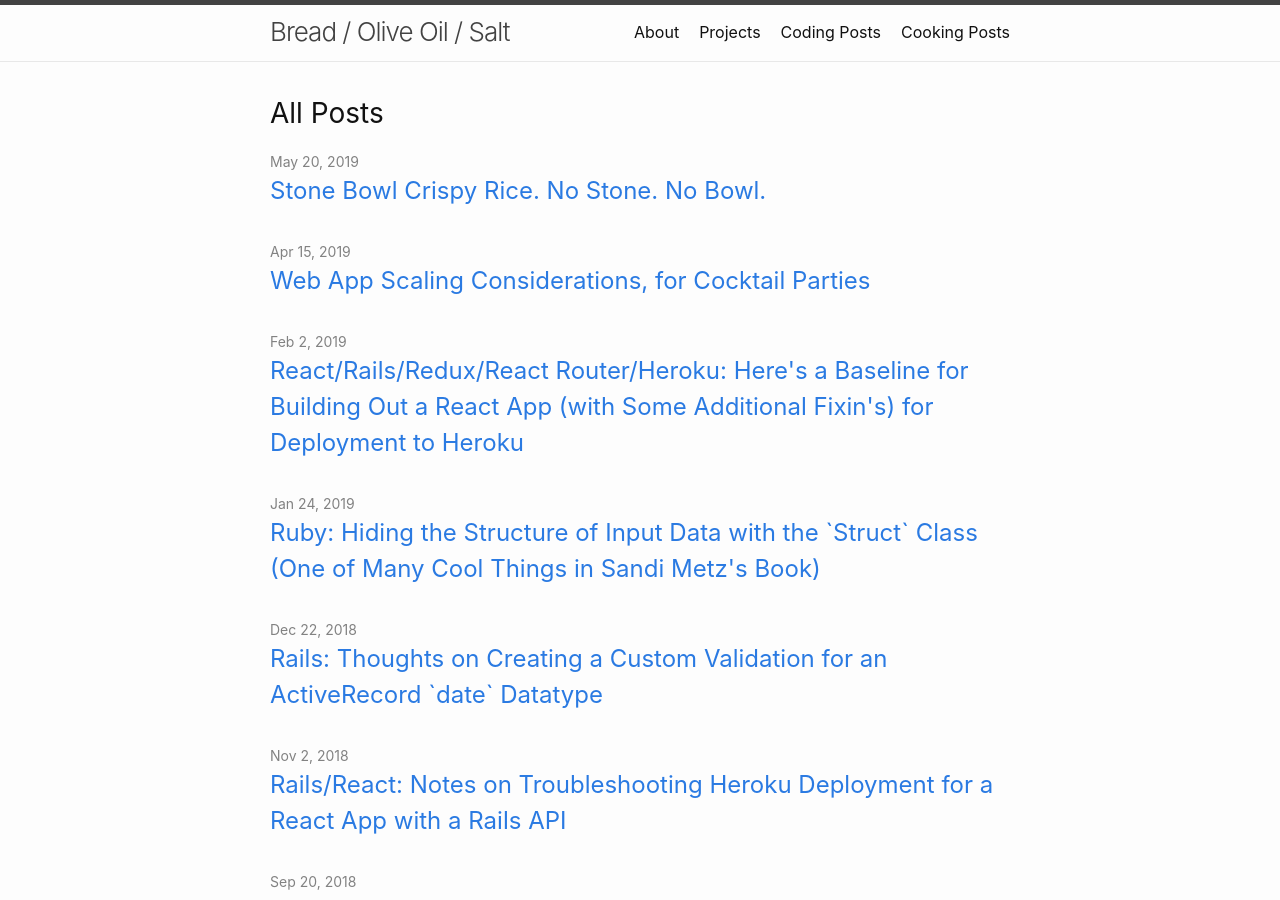
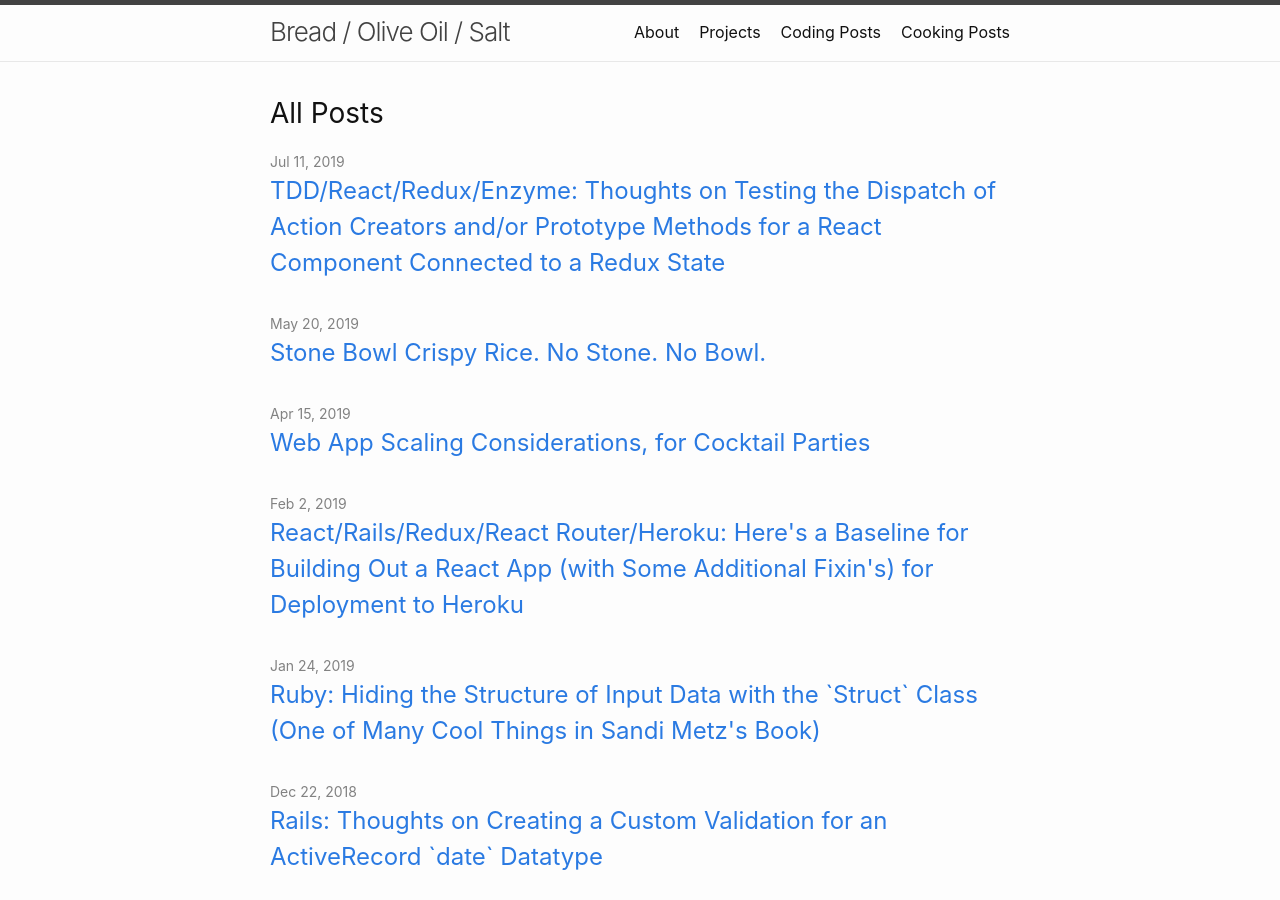
Before and after one commit to breadoliveoilsalt/breadoliveoilsalt.github.io, a Jekyll site: the page built from index.md, in a window 1280 px wide and 900 px high. Built offline with Jekyll 4.4.1, drawn with Linux system fonts in a browser that asks for light colours; part of the change alters nothing that is shown.

Commit message:
Add blog post on TDD and Redux

````diff
--- a/_config.yml
+++ b/_config.yml
@@ -44,6 +44,9 @@ exclude: [scraps]
 # Google Analytics
 google_analytics: UA-128952291-1
 
+# Show drafts of future posts:
+future: true
+
 #
 # Exclude from processing.
 # The following items will not be processed, by default. Create a custom list
--- /dev/null
+++ b/_posts/2019-07-11-testing-redux-connected-components.markdown
@@ -0,0 +1,414 @@
+---
+layout: post
+title:  "TDD/React/Redux/Enzyme: Thoughts on Testing the Dispatch of Action Creators and/or Prototype Methods for a React Component Connected to a Redux State"
+date:   2019-07-11 12:00:00 -0400
+categories: coding
+---
+
+One of my recent projects is [Birch](https://www.breadoliveoilsalt.com/projects/#birch), a web app to search for books.  It was built primarily using React, it has a Redux-managed state, and its search functionality is powered by the Google Books API.
+
+A major goal of mine while working on this project was to write a suite of tests for the app, taking a unit-testing approach.  I made many mistakes along the way, but I learned a ton.  One of the biggest practical and philosophical issues I wrestled with was how to test the functionality a React [container component](https://redux.js.org/basics/usage-with-react#presentational-and-container-components) that is connected to a Redux state via `#mapStateToProps` and `#mapDispatchToProps`.
+
+-------------------------------------------------------------------------
+<p />
+**In particular, imagine that the component has:**
+
+**(a) props that dispatch action creators thanks to `#mapDispatchToProps`, and**
+
+**(b) [prototype methods](https://developer.mozilla.org/en-US/docs/Web/JavaScript/Reference/Classes#Prototype_methods) that handle calling these props.**
+
+**How do you test these situations?  And if you're using [Enzyme](https://airbnb.io/enzyme/) for testing, when do you use `#shallow` instead of `#mount`?**
+<p />
+-------------------------------------------------------------------------
+<p />
+There are so many great articles out there on testing with Redux (see, for example, [here](https://redux.js.org/recipes/writing-tests), [here](https://scotch.io/tutorials/testing-react-and-redux-apps-with-jest), and [here](https://hacks.mozilla.org/2018/04/testing-strategies-for-react-and-redux/)).  But I often found myself wishing that  I had a super simple example to stare at. I hope this post serves that purpose for others who might be in the same boat.  It assumes the reader has a bare-bones familiarity with (1) [Enzyme](https://airbnb.io/enzyme/) to test React components, in conjunction with the [Chai](https://www.chaijs.com/) assertion library, (2) [redux-mock-store](https://github.com/dmitry-zaets/redux-mock-store) for testing whether actions are being passed successfully to the Redux store, and (3) [Sinon](https://sinonjs.org/) for using function spies and stubs.
+
+**Also, please note that this post does not discuss other functionality that you may want to test. This post only explores (a) and (b) above and suggests one way of getting the tests to work.**
+
+**The complete code for the examples below can be found [here](https://github.com/breadoliveoilsalt/blog-post-sample-code-190711).**
+
+Let's start with our super simple example.  Imagine we have an `<App>` component does only two things: it displays a Loader, or it displays an Info Page.  Which one is displayed depends on our state, specifically whether `state.loaderRunning` is true or false.  To toggle between the two displays, there two links: "Click to Start Loader" or "Click to Stop Loader and See Info Page," which change `state.loaderRunning` to true or false, respectively.
+
+![](/assets/images/2019-07-11-testing-redux-connected-components/loader.png){:class="medium border centered"}
+<p/>
+![](/assets/images/2019-07-11-testing-redux-connected-components/infopage.png){:class="medium border centered"}
+
+Here's our reducer, showing our super simple state:
+
+{% highlight javascript linenos %}
+// rootReducer.js
+
+function rootReducer(state = {loaderRunning: false}, action) {
+  switch(action.type) {
+    case 'START_LOADER':
+      return Object.assign({}, state, {loaderRunning: true})
+    case 'STOP_LOADER':
+      return Object.assign({}, state, {loaderRunning: false})
+    default:
+      return state
+  }
+}
+
+export default rootReducer
+{% endhighlight %}
+
+Here are our action creators, which we dispatch to the reducer to change the state:
+
+{% highlight javascript linenos %}
+// actionCreators.js
+
+export function startLoader() {
+  return {type: 'START_LOADER'}
+}
+
+export function stopLoader() {
+  return {type: 'STOP_LOADER'}
+}
+{% endhighlight %}
+
+And here's our `<App>` component.  Please note that we're importing a `<Loader>` component and an `<InfoPage>` component to render along with `<App>`, but their code is omitted for the sake of brevity.  We'll have to use our imaginations instead.
+
+{% highlight javascript linenos %}
+// App.js
+
+import React, { Component } from 'react'
+import { connect } from 'react-redux'
+
+import { startLoader, stopLoader } from './actionCreators'
+import Loader from './components_presentational/Loader'
+import InfoPage from './components_presentational/InfoPage'
+
+class App extends Component {
+
+  constructor(props) {
+    super(props)
+    this.handleLoaderStart = this.handleLoaderStart.bind(this)
+    this.handleLoaderStop = this.handleLoaderStop.bind(this)
+  }
+
+  handleLoaderStart(event) {
+    event.preventDefault()
+    this.props.dispatchStartLoader()
+  }
+
+  handleLoaderStop(event) {
+    event.preventDefault()
+    this.props.dispatchStopLoader()
+  }
+
+  render() {
+    if (this.props.loaderRunning) {
+      return (
+        <div>
+          <Loader />
+          <a href="" onClick={this.handleLoaderStop}> Click to Stop Loader and See Info Page </a>
+        </div>
+      )
+    } else if (!this.props.loaderRunning) {
+      return (
+        <div>
+          <InfoPage />
+          <a href="" onClick={this.handleLoaderStart}> Click to Start Loader </a>
+        </div>
+      )
+    }
+  }
+
+}
+
+const mapStateToProps = (state) => {
+  return {
+    loaderRunning: state.loaderRunning
+  }
+}
+
+const mapDispatchToProps = (dispatch) => {
+  return {
+    dispatchStartLoader: () => dispatch(startLoader()),
+    dispatchStopLoader: () => dispatch(stopLoader())
+  }
+}
+
+export default connect(mapStateToProps, mapDispatchToProps)(App)
+{% endhighlight %}
+
+And of course, because `<App>` is connected to the Redux store via `#mapStateToProps` and `#mapDispatchToProps`, `<App>` has to be wrapped in a Redux `<Provider>`.  So here's what our `index.js` looks like to handle this:
+
+{% highlight javascript linenos %}
+// index.js
+
+import React from 'react'
+import ReactDOM from 'react-dom'
+import './index.css'
+import { createStore } from 'redux'
+import { Provider } from 'react-redux'
+import App from './App'
+import * as serviceWorker from './serviceWorker'
+
+import rootReducer from './rootReducer'
+
+const store = createStore(rootReducer, window.__REDUX_DEVTOOLS_EXTENSION__ && window.__REDUX_DEVTOOLS_EXTENSION__())
+
+ReactDOM.render(
+  <Provider store={store}>
+    <App />
+  </Provider>,
+  document.getElementById('root'))
+
+serviceWorker.unregister()
+{% endhighlight %}
+
+(On line 13 above, the second, complicated argument for `#createStore`, after `rootReducer`, allows us access to the fantastic [Redux DevTools](https://github.com/reduxjs/redux-devtools) browser extension.)
+
+-------------------------------------------------------------------------
+<p />
+Now, regarding tests for `<App>`, here are a few things we can think about:
+
+**(a) How can we test that `#this.props.dispatchStartLoader` and `#this.props.dispatchStopLoader` actually dispatch the `#startLoader` and `#stopLoader` action creators to our Redux store (respectively)?**
+
+**(b) How can we test that the prototype methods `#handleLoaderStart` and `#handleLoaderStop` call `#this.props.dispatchStartLoader` and `#this.props.dispatchStopLoader` (respectively)?**
+
+If we can nail down tests for these, we have a good chunk of `<App>`'s functionality covered. Let's tackle (a) first.
+
+-------------------------------------------------------------------------
+<p />
+
+<p class="text-centered bold underlined"> Part 1: How can we test that <code>#this.props.dispatchStartLoader</code> and <code>#this.props.dispatchStopLoader</code> actually dispatch the <code>#startLoader</code> and <code>#stopLoader</code> action creators to our Redux store (respectively)?</p>
+
+Here's what I learned:
+
+1. Because we are testing functions connected to the Redux store (via `#mapDispatchToProps`), our tests need to render a component that is connected to a store.  **To accomplish this, we need to rely on Enzyme's full rendering capabilities via `#mount`, instead of shallow rendering with Enzyme's `#shallow` method.**  With `<App>` as it is above, particular with us exporting a Redux-connected component (`App.js`, line 61), our tests will throw an error if we try to `#shallow` render `<App>`. Using `#mount` in this case seems to be a necessary evil, as many advocate favoring `#shallow` whenever you can (see [here](https://hacks.mozilla.org/2018/04/testing-strategies-for-react-and-redux/), for example).
+
+2. Unfortunately, using `#mount` to render `<App>` is not enough by itself.  **We need to wrap `<App>` in a `<Provider>` with a store passed in as a prop.** For example, if we try to render `<App>` this way in our Enzyme test...
+
+```javascript
+const wrapper = mount(<App />)
+```
+
+...we'll get an error with this helpful message:
+
+```
+Invariant Violation: Could not find "store" in the context of "Connect(App)".
+Either wrap the root component in a <Provider>, or pass a custom React context
+provider to <Provider> and the corresponding React context consumer to
+Connect(App) in connect options.
+```
+
+The Redux folks' helpful discussion [here](https://redux.js.org/recipes/writing-tests#connected-components) explains what is going on behind the error. But to keep thing simple for now, let's take the error message at its face and wrap `<App>` in a `<Provider>`, just as we did in `index.js` above. For this wrapping to be successful, though, we'll need to pass the `<Provider>` wrapper a `store` prop. And because we want to test which action creators are dispatched to the store, we'll need a handy tool like [redux-mock-store](https://github.com/dmitry-zaets/redux-mock-store) to mock a store for us.  By mocking a store with redux-mock-store and calling `#getActions` on the mock store object, we can see which actions (or action creators) were dispatched to the store.
+
+With this in mind, we have enough to *begin* to flush out our `#mount` of `<App>`.  Here's what our file might start look like.  This does not results in any errors being thrown:
+
+{% highlight javascript linenos %}
+// App.test.js
+
+import React from 'react'
+import { Provider } from 'react-redux'
+
+import { expect } from 'chai'
+import configureMockStore from 'redux-mock-store'
+
+import Enzyme, { shallow, mount } from 'enzyme'
+import Adapter from 'enzyme-adapter-react-16'
+Enzyme.configure({ adapter: new Adapter() })
+
+import App from '../App'
+import { startLoader, stopLoader } from '../actionCreators'
+
+const mockStore = configureMockStore()
+const mockState = {}
+
+describe("<App />", function() {
+  describe("#this.props.dispatchStartLoader", function() {
+
+    it("dispatches the #startLoader action creator to the Redux store", function() {
+
+      // incomplete test; just illustrating set up for wrapper
+      let store = mockStore(mockState)
+
+      const wrapper = mount(
+        <Provider store={store}>
+          <App />
+        </ Provider>
+        )
+
+    })
+  })
+})
+{% endhighlight %}
+
+But, we still need to do one more thing before we can write a test...
+
+
+{:start="3"}
+3. Because we have wrapped `<App>` in `<Provider>`, our `wrapper` object created by `#mount` is not actually what we want to test. `<App>` is now a child buried in the `wrapper` object.  **The punchline is to get at what we want, our `App.js` file has to export both an `<App>` connected to the Redux store and an `<App>` that is not connected to the Redux store. The former we wrap in `<Provider>`, and the latter we isolate with Enzyme's `#find` and `#instance` methods in order to test `<App>`'s dispatching props functions.**
+
+I know, this sounds crazy and thorny.  It took me a while to understand and learn to work with it.  I'm the type of person who needs to see something in action to understand it, so let's see if we can do something along those lines.
+
+To see where `<App>` actually is in our mounted wrapper, we can get a visualization printed to our terminal by adding this line after mounting the wrapper: `console.log(wrapper.debug())`.  Here's the visualization:
+
+![](/assets/images/2019-07-11-testing-redux-connected-components/tree.png){:class="border centered"}
+
+-------------------------------------------------------------------------
+<p/>
+***Side note: Using `wrapper.debug()` in conjunction with `console.log` is hugely helpful when trying to get a sense of what is going on with your wrapper.***
+
+-------------------------------------------------------------------------
+<p/>
+
+You can see that our `wrapper` object has `<App>` buried below with its dispatching props methods, `#dispatchStartLoader` and `#dispatchStopLoader`. I still don't quite understand why, but if `App.test.js` remains as-is, trying to isolate `<App>` with Enzyme's `#find` method (`wrapper.find(App)`) doesn't help us.  It will only work if we try to `#find` on a component that is not connected to the Redux store, in this particular instance.  So here's what we can do:
+
+* (i) In `App.js`, still export a version of `<App>` connected to the Redux store (or, more technically, keep exporting a version of `<App>` within a Redux-connected wrapper).  So line 61 of `App.js` stays the same as above:
+
+```javascript
+export default connect(mapStateToProps, mapDispatchToProps)(App)
+```
+
+* (ii) To export a version of `<App>` that is not connected to the Redux store, we add another export where we begin the `<App>` class.  So line 10 of `App.js` changes to become:
+
+```javascript
+export class App extends Component
+```
+
+* (iii) Now we have two exports coming out of `App.js`.  How do we import them both in `App.test.js`?  Like this:
+
+```javascript
+import ConnectedApp, { App } from '../App'
+```
+
+`<ConnectedApp>` expects to be nestled in a `<Provider>` with a Redux store (or mock store).  Meanwhile, unconnected `<App>` can be isolated with Enzyme's `#find` and gives us access to its props, like `#dispatchStartLoader` and `#dispatchStopLoader`.
+
+Here's how we can sew these lessons all together in `App.test.js`:
+
+{% highlight javascript linenos %}
+import React from 'react'
+import { Provider } from 'react-redux'
+import { expect } from 'chai'
+import configureMockStore from 'redux-mock-store'
+import Enzyme, { shallow, mount } from 'enzyme'
+import Adapter from 'enzyme-adapter-react-16'
+Enzyme.configure({ adapter: new Adapter() })
+
+import ConnectedApp, { App } from '../App'
+import { startLoader, stopLoader } from '../actionCreators'
+
+const mockStore = configureMockStore()
+const mockState = {}
+
+describe("<App />", function() {
+  describe("<App />'s Dispatching Props:", function() {
+
+    let store = mockStore(mockState)
+    let wrapper
+
+    beforeEach(function() {
+      wrapper = mount(
+        <Provider store={store}>
+          <ConnectedApp />
+        </ Provider>
+        )
+    })
+
+    afterEach(function() {
+      store.clearActions()
+    })
+
+    describe("#this.props.dispatchStartLoader", function() {
+      it("dispatches the #startLoader action creator to the Redux store", function() {
+        const expectedActions = [ startLoader() ]
+        wrapper.find(App).instance().props.dispatchStartLoader()
+        expect(store.getActions()).to.deep.equal(expectedActions)
+      })
+    })
+
+    describe("#this.props.dispatchStopLoader", function() {
+      it("dispatches the #stopLoader action creator to the Redux store", function() {
+        const expectedActions = [ stopLoader() ]
+        wrapper.find(App).instance().props.dispatchStopLoader()
+        expect(store.getActions()).to.deep.equal(expectedActions)
+      })
+    })
+  })
+})
+{% endhighlight %}
+
+-------------------------------------------------------------------------
+<p/>
+**A few important things to note:**
+
+* Line 13: Note that we are not testing any changes to the state through these tests, just whether actions were dispatched (via the action creators).  That's why we don't need to mock any meaningful state, and `mockState` on line 13 can be an empty object (`{}`).
+* Line 23: This is where we pass the `redux-mock-store` to `<Provider>` so we can fully render `<ConnectedApp>` with Enzyme's `#mount`
+* Line 30: If you are testing actions or action creators in isolated tests but are passing the same mock store to each test, make sure to clear the actions after each test. with `#clearActions()`.
+* Lines 35 and 43: Why are the action creators called by `expectedActions` inside an array? Because `#getActions` from `redux-mock-store` returns an array of actions that are dispatched to the store. So if we want to compare our action creators to what `#getActions`, the former need to be inside an array.
+* Lines 36 & 44: To get at `<App>`'s props (and later, we'll see, its prototype methods), we need to call Enzyme's `#instance` method on after we `#find` it.
+
+-------------------------------------------------------------------------
+<p/>
+
+<p class="text-centered bold underlined"> Part 2: How can we test that the prototype methods <code>#handleLoaderStart</code> and <code>#handleLoaderStop</code> call <code>#this.props.dispatchStartLoader</code> and <code>#this.props.dispatchStopLoader</code> (respectively)?</p>
+
+Here's what I learned:
+
+1. These tests are a lot easier to set up than the ones above. **We can rely on Enzyme's `#shallow` method exclusively, and we do not need a `<Provider>`, store, or mock store.**
+
+2. **The key to testing which props the prototype methods call is setting the props to equal a 'spy' function that will tell you whether the prop function was called.** For spying, I used [Sinon](https://sinonjs.org/). After installing it with npm, we can import it into `App.test.js`: `import sinon from 'sinon'`.  We set up the spying props before each test on lines 12-15 below.
+
+3. **If the prototype method calls `event.preventDefault()`, it's not so hard to test whether this is called: set up a mock event object, with a preventDefault key whose value is a spy function.** See line 18 below.  If you don't pass a mock event to your prototype method, your tests will throw an error.
+
+4. **To get access to, and call, the component's protoype function after `#shallow` rendering, use `wrapper.instance()`.  We can also use `wrapper.instance().props()` to get access to our spies.** See, for example, the test code in lines 29-30 below.
+
+Here's how we can sew these lesson together into additional tests for `App.test.js`:
+
+{% highlight javascript linenos %}
+// App.test.js (continued)
+
+import sinon from 'sinon'
+
+describe("<App />'s prototype methods:", function() {
+
+  let wrapper
+  let eventSpy
+
+  beforeEach(function() {
+
+    const props = {
+      dispatchStartLoader: sinon.spy(),
+      dispatchStopLoader: sinon.spy()
+    }
+    wrapper = shallow(<App {...props} />)
+
+    eventSpy = {preventDefault: sinon.spy()}
+
+  })
+
+  describe("#handleLoaderStart", function() {
+    it("calls #preventDefault() on the event", function() {
+      wrapper.instance().handleLoaderStart(eventSpy)
+      expect(eventSpy.preventDefault.calledOnce).to.be.true
+    })
+
+    it("calls #this.props.dispatchStartLoader", function() {
+      wrapper.instance().handleLoaderStart(eventSpy)
+      expect(wrapper.instance().props.dispatchStartLoader.calledOnce).to.be.true
+    })
+  })
+
+  describe("#handleLoaderStop", function() {
+    it("calls #preventDefault() on the event", function() {
+      wrapper.instance().handleLoaderStop(eventSpy)
+      expect(eventSpy.preventDefault.calledOnce).to.be.true
+    })
+
+    it("calls #this.props.dispatchStopLoader", function() {
+      wrapper.instance().handleLoaderStop(eventSpy)
+      expect(wrapper.instance().props.dispatchStopLoader.calledOnce).to.be.true
+    })
+  })
+})
+{% endhighlight %}
+
+-------------------------------------------------------------------------
+<p/>
+
+All tests pass!  Phew.  Of course, the tests above do represent everything we may want to test.  We'd still need tests proving, for example, that clicking the links calls the relevant prototype methods, and that the action creators called actually update the state as intended.  But by proving that `<App>`'s props dispatch action creators to the store, and that the prototype methods call these props, the tests are on their way to providing coverage that calling the prototype methods in `<App>` has the desired impact on the state and application as a whole.
+
+I hope seeing this simple example will help generate ideas if you're looking for how to get running with some tests.  The complete code of the snippets above can be found [here](https://github.com/breadoliveoilsalt/blog-post-sample-code-190711).  Thanks for stopping by!
````
Also changed, not shown: assets/images/2019-07-11-testing-redux-connected-components/infopage.png (added), assets/images/2019-07-11-testing-redux-connected-components/loader.png (added), assets/images/2019-07-11-testing-redux-connected-components/tree.png (added).
